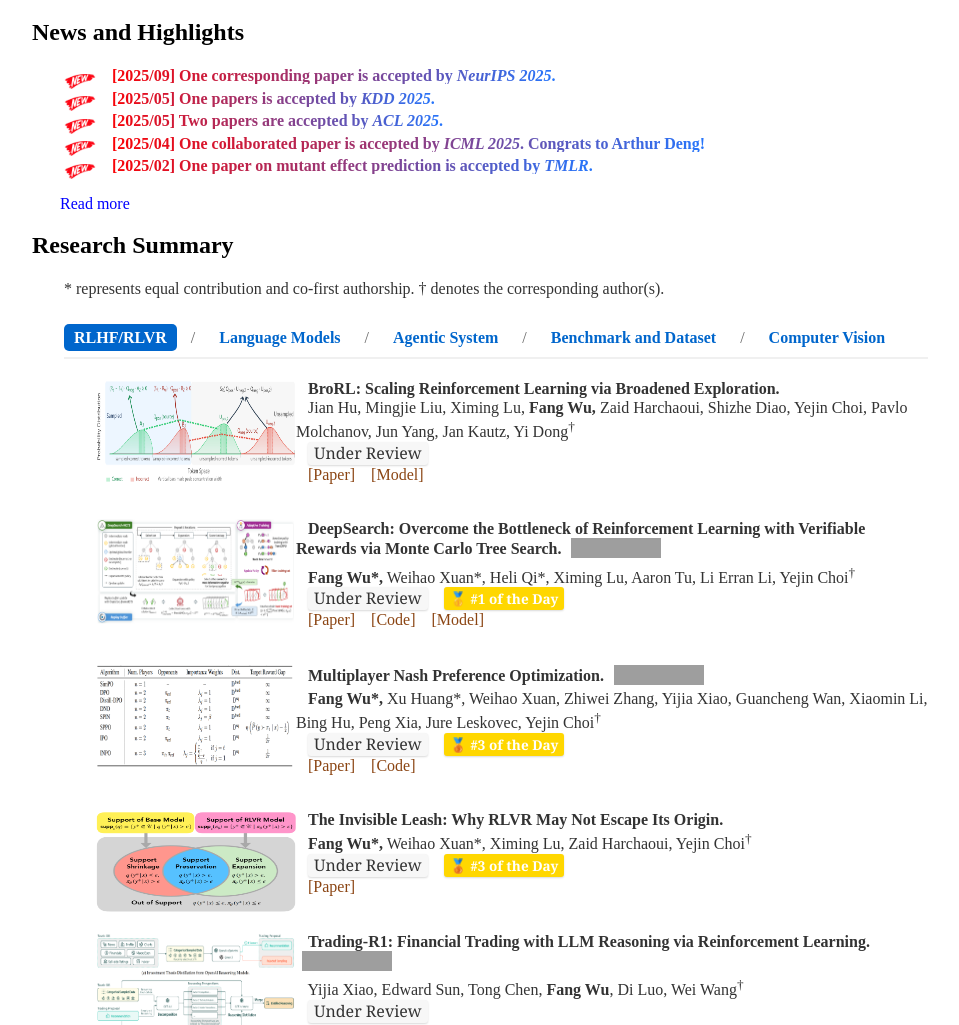
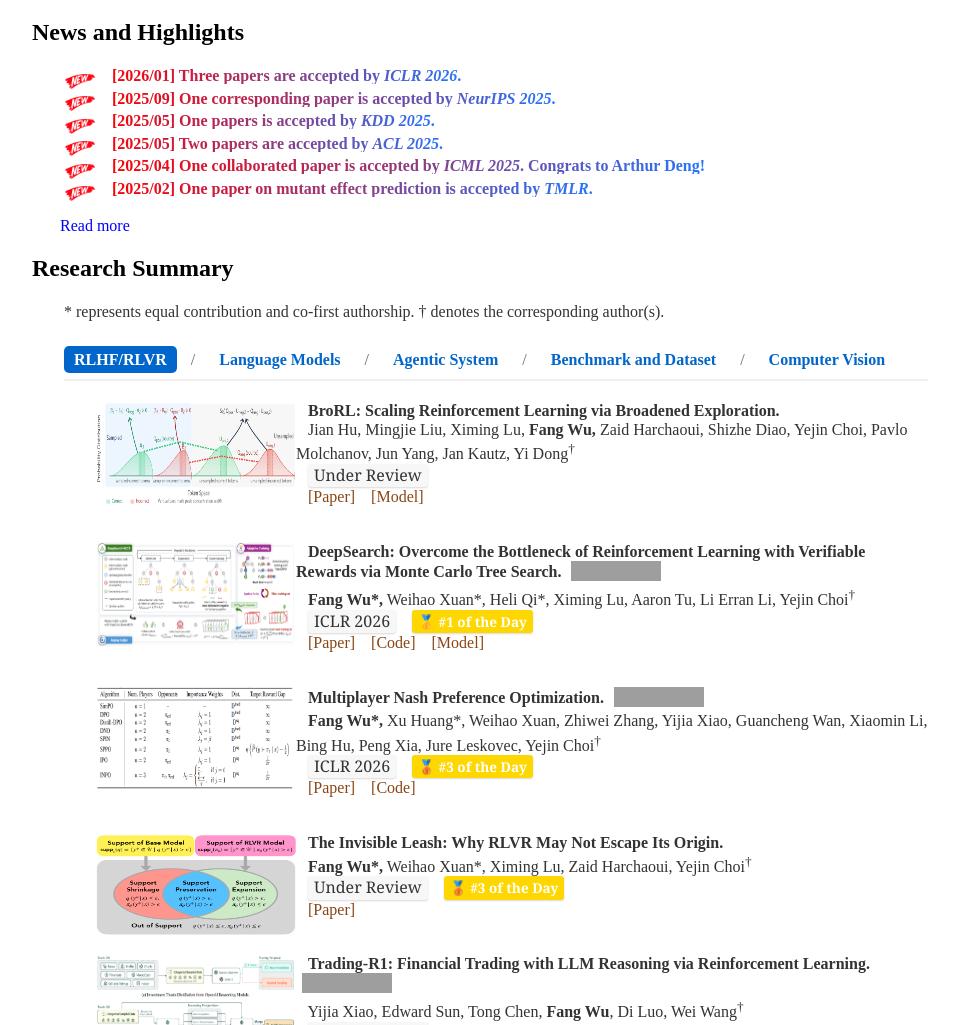
Before and after one commit to smiles724/smiles724.github.io, a Jekyll site: the page built from index.html, in a window 1280 px wide and 1400 px high, cut to the strip 375-1400 px from the top of the window. Shown: the whole strip, without its empty margins (160-1119 px from the left). Built offline with Jekyll 4.4.1, drawn with Linux system fonts in a browser that asks for light colours; nearby versions of some CDN libraries; a style sheet for code colours, icons or effects is not loaded; grey boxes are pictures that could not be loaded.

Commit message:
update ICLR26 paper

```diff
--- a/index.html
+++ b/index.html
@@ -129,6 +129,8 @@
 
 	<h2><a name="news"></a>News and Highlights</h2>
 		<p style="margin-left: 2em;">
+			<img src="img/new.png" align="middle" width="32" height="15"/>
+			<b  style="background-image: linear-gradient(90deg,#ff0000 0,#2575fc); -webkit-background-clip: text; -webkit-text-fill-color: transparent;"> &nbsp&nbsp [2026/01] Three papers are accepted by <em>ICLR 2026</em>. <br></b>
 			<img src="img/new.png" align="middle" width="32" height="15"/>
 			<b  style="background-image: linear-gradient(90deg,#ff0000 0,#2575fc); -webkit-background-clip: text; -webkit-text-fill-color: transparent;"> &nbsp&nbsp [2025/09] One corresponding paper is accepted by <em>NeurIPS 2025</em>. <br></b>
 			<img src="img/new.png" align="middle" width="32" height="15"/>
--- a/papers_llm.html
+++ b/papers_llm.html
@@ -30,7 +30,7 @@
 			<span style="margin-left: 6px; vertical-align: middle;"> <img src="https://img.shields.io/github/stars/smiles724/DeepSearch?style=social" alt="GitHub stars"/></span> <br>
 			&nbsp&nbsp <b>Fang Wu*,</b> Weihao Xuan*, Heli Qi*, Ximing Lu, Aaron Tu, Li Erran Li, Yejin Choi<sup>&dagger;</sup><br>
 			&nbsp&nbsp <span style="display: inline-block;background: #f7f7f7; color: #333333;padding: 2px 6px;border-radius: 3px;box-shadow: 0px 1px 2px rgba(0, 0, 0, 0.15); font-weight: normal;
-    		font-size: 1.0em; font-family: 'Georgia', 'Times New Roman', serif;">Under Review</span>
+    		font-size: 1.0em; font-family: 'Georgia', 'Times New Roman', serif;">ICLR 2026</span>
 			  &nbsp&nbsp <a href="https://huggingface.co/papers/2509.25454" target="_blank" style="text-decoration:none;">
 				<span style="display: inline-block;background: #ffd700; color: #fff;
 				  padding: 2px 6px; border-radius: 3px;
@@ -50,7 +50,7 @@
 			<span style="margin-left: 6px; vertical-align: middle;"> <img src="https://img.shields.io/github/stars/smiles724/MNPO?style=social" alt="GitHub stars"/></span> <br>
 			&nbsp&nbsp <b>Fang Wu*,</b> Xu Huang*, Weihao Xuan, Zhiwei Zhang, Yijia Xiao, Guancheng Wan, Xiaomin Li, Bing Hu, Peng Xia, Jure Leskovec, Yejin Choi<sup>&dagger;</sup><br>
 			&nbsp&nbsp <span style="display: inline-block;background: #f7f7f7; color: #333333;padding: 2px 6px;border-radius: 3px;box-shadow: 0px 1px 2px rgba(0, 0, 0, 0.15); font-weight: normal;
-    		font-size: 1.0em; font-family: 'Georgia', 'Times New Roman', serif;">Under Review</span>
+    		font-size: 1.0em; font-family: 'Georgia', 'Times New Roman', serif;">ICLR 2026</span>
 			  &nbsp&nbsp <a href="https://huggingface.co/papers/2509.23102" target="_blank" style="text-decoration:none;">
 				<span style="display: inline-block;background: #ffd700; color: #fff;
 				  padding: 2px 6px; border-radius: 3px;
```
